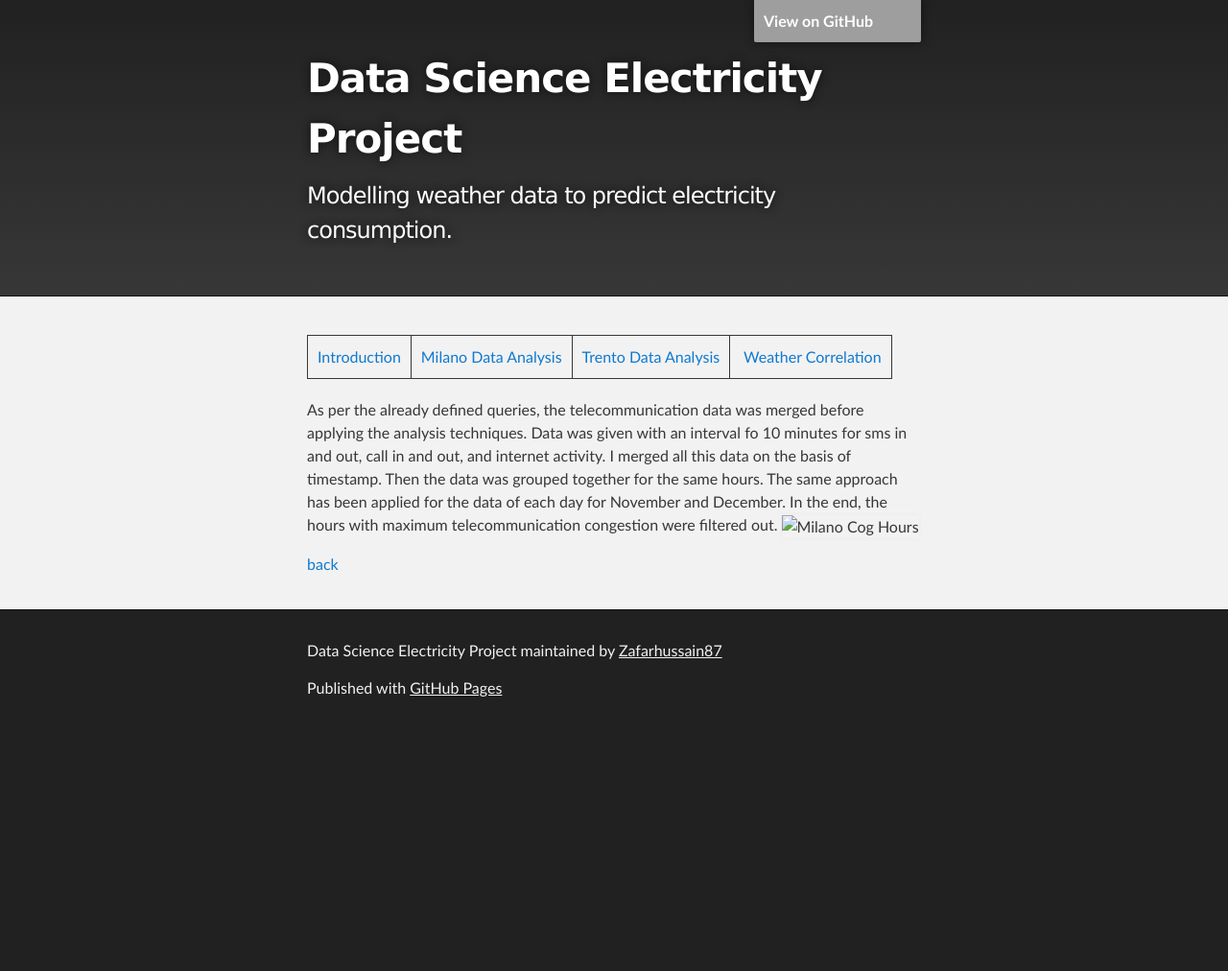
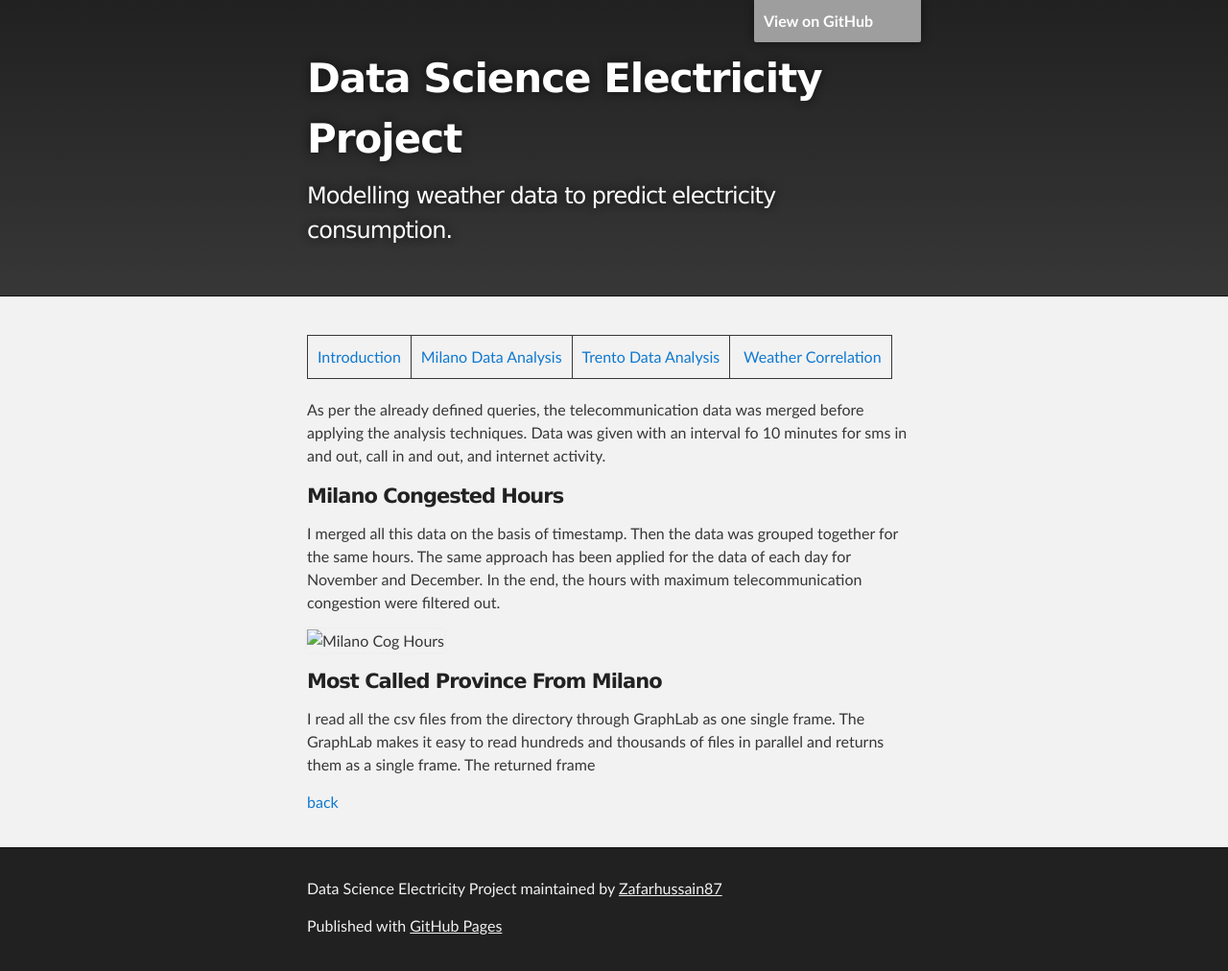
Before and after one commit to Zafarhussain87/Telecom-Italia-Data-Analysis, a Jekyll site: the page built from docs/pages/milano.md, in a window 1280 px wide. Shown: the whole page at 96% size. Built offline with Jekyll 4.4.1, drawn with Linux system fonts in a browser that asks for light colours; before the commit the page ends 900 px from its top, so only the background shows below that; grey boxes are pictures that could not be loaded.

Commit message:
Update milano.md

```diff
--- a/docs/pages/milano.md
+++ b/docs/pages/milano.md
@@ -4,8 +4,17 @@ layout: default
 
 [Introduction](./../index.html) | [Milano Data Analysis](./../pages/milano.html) | [Trento Data Analysis](./../pages/trento.html) | [Weather Correlation](./../pages/correlation.html)
 
-As per the already defined queries, the telecommunication data was merged before applying the analysis techniques. Data was given with an interval fo 10 minutes for sms in and out, call in and out, and internet activity. I merged all this data on the basis of timestamp. Then the data was grouped together for the same hours. The same approach has been applied for the data of each day for November and December. In the end, the hours with maximum telecommunication congestion were filtered out.
+As per the already defined queries, the telecommunication data was merged before applying the analysis techniques. Data was given with an interval fo 10 minutes for sms in and out, call in and out, and internet activity.
+
+#### Milano Congested Hours
+
+I merged all this data on the basis of timestamp. Then the data was grouped together for the same hours. The same approach has been applied for the data of each day for November and December. In the end, the hours with maximum telecommunication congestion were filtered out.
+
 ![Milano Cog Hours](./assets/images/milano_cong_hours.png)
 
 
+#### Most Called Province From Milano
+
+I read all the csv files from the directory through GraphLab as one single frame. The GraphLab makes it easy to read hundreds and thousands of files in parallel and returns them as a single frame. The returned frame
+
 [back](./../pages/index.html)
```
